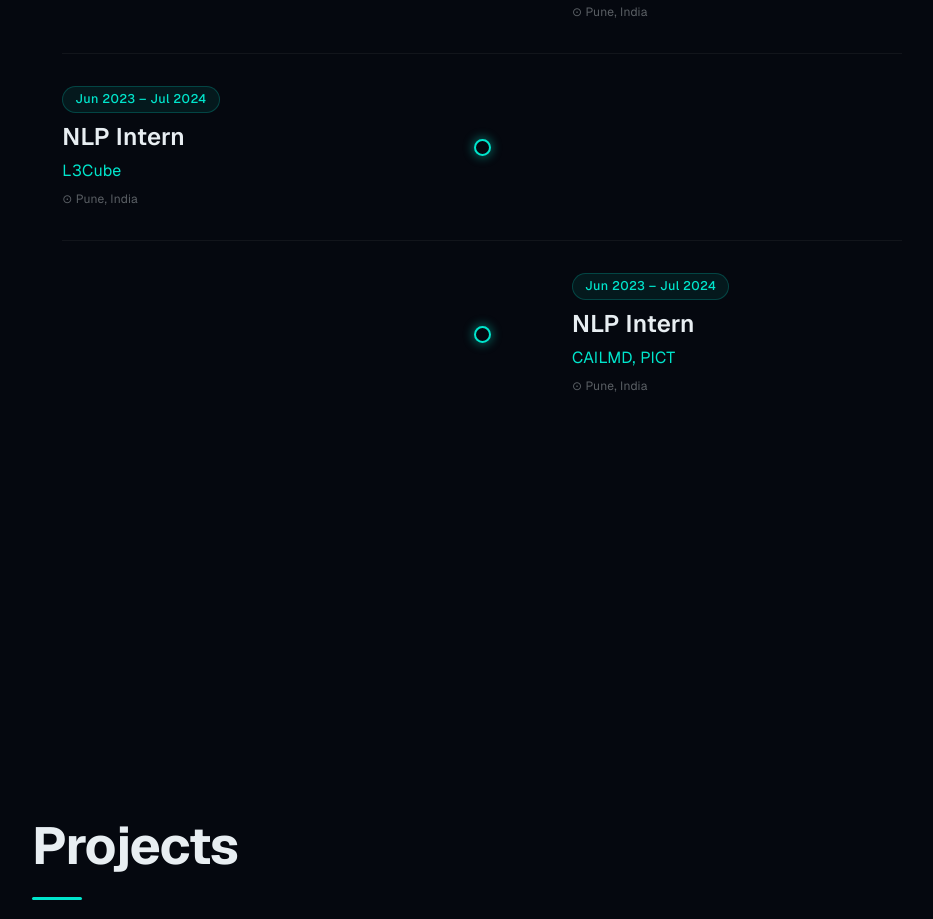
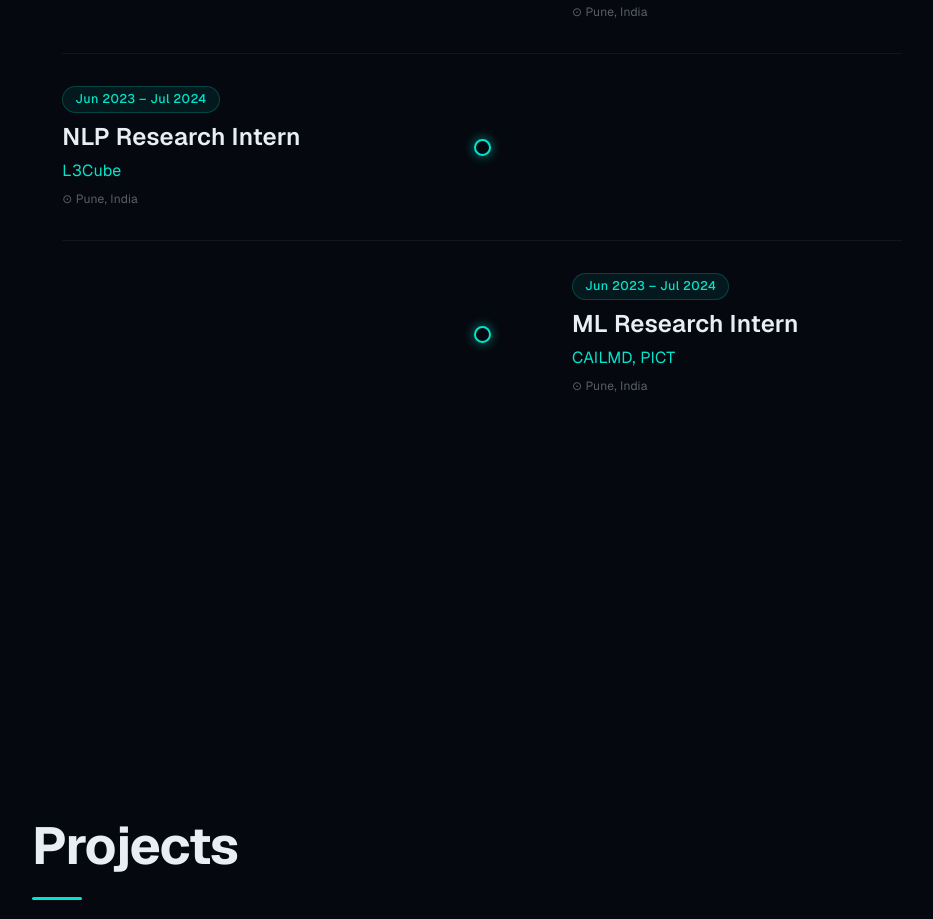
Before and after one commit to Srushti-S/portfolio, a React (Vite) app: page / in a window 1280 px wide. Shown: the part 2080-2999 px from the top of the page, without its empty margins (158-1091 px from the left). Built offline with nearby package versions, Linux system fonts and the light colour scheme.

Commit message:
Update portfolio.ts

```diff
--- a/src/data/portfolio.ts
+++ b/src/data/portfolio.ts
@@ -73,7 +73,7 @@ export const experience = [
     stack: ['PySpark', 'Hadoop', 'ETL', 'Cloud', 'Python'],
   },
   {
-    role: 'NLP Intern',
+    role: 'NLP Research Intern',
     company: 'L3Cube',
     location: 'Pune, India',
     period: 'Jun 2023 – Jul 2024',
@@ -87,7 +87,7 @@ export const experience = [
     stack: ['Python', 'HuggingFace', 'Transformers', 'spaCy', 'NLP'],
   },
   {
-    role: 'NLP Intern',
+    role: 'ML Research Intern',
     company: 'CAILMD, PICT',
     location: 'Pune, India',
     period: 'Jun 2023 – Jul 2024',
```
